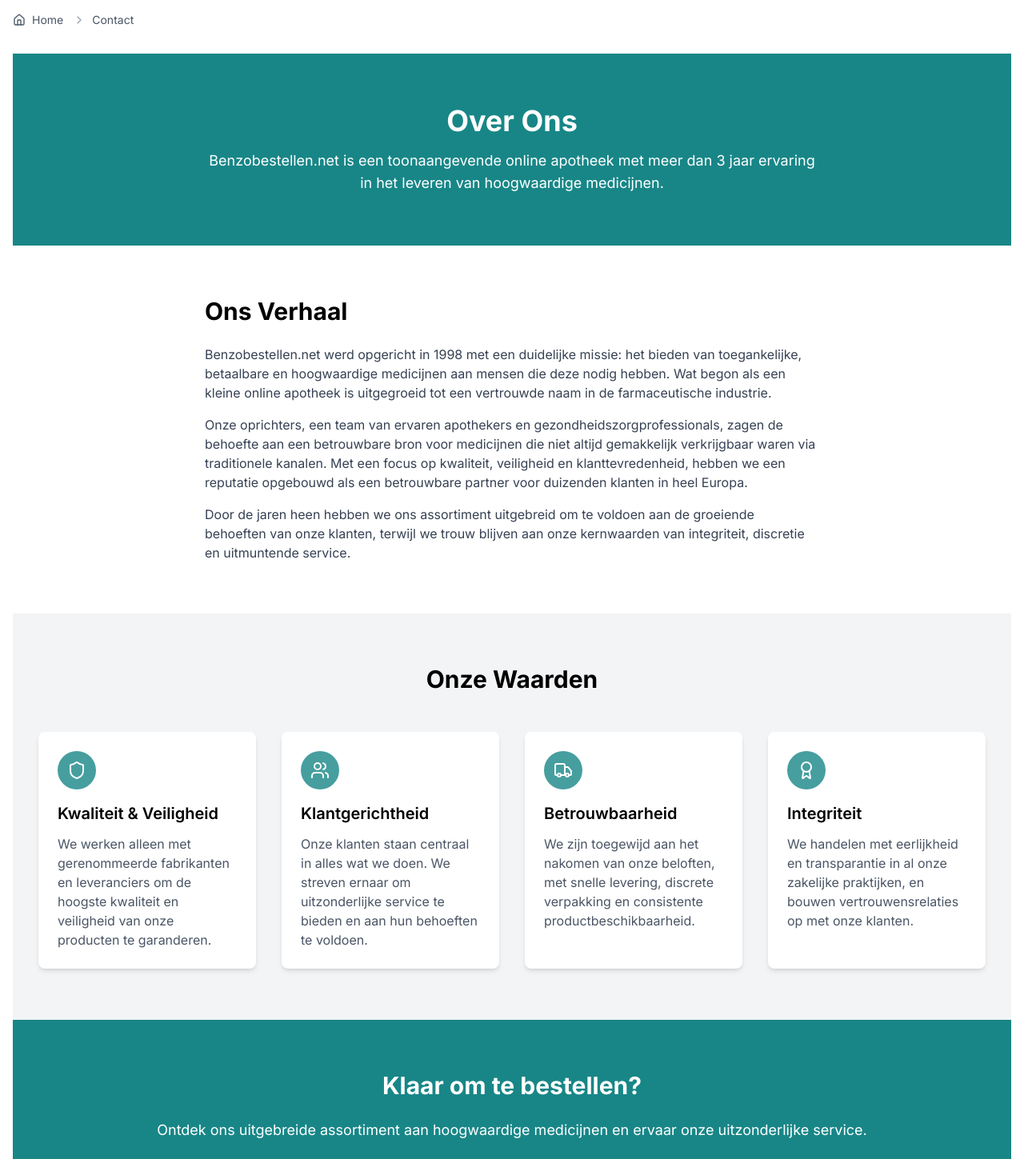
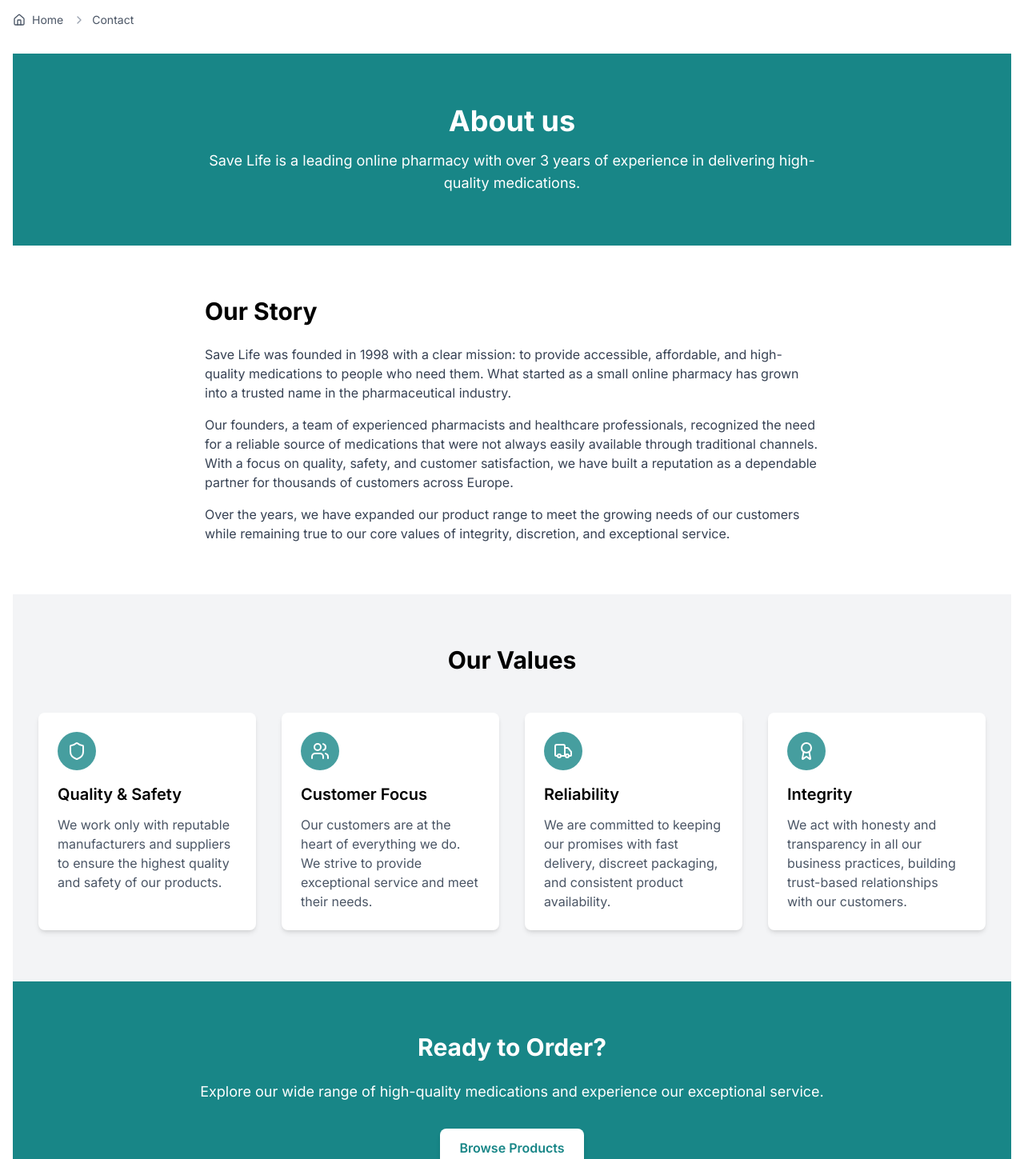
Before and after one commit to tanjilahamed99/save-life-frontend, a Next.js app: page /over-ons in a window 1280 px wide. Shown: the part 140-1589 px from the top of the page at 80% size. Built offline with nearby package versions, Linux system fonts and the light colour scheme.

Commit message:
about section completed

```diff
--- a/src/app/(main)/over-ons/page.jsx
+++ b/src/app/(main)/over-ons/page.jsx
@@ -1,21 +1,20 @@
-import Breadcrumb from '@/components/Breadcrumb';
-import { Award, Shield, Truck, Users } from 'lucide-react';
-import Link from 'next/link';
+import Breadcrumb from "@/components/Breadcrumb";
+import { Award, Shield, Truck, Users } from "lucide-react";
+import Link from "next/link";
 
 export default function AboutPage() {
   return (
     <div className="flex min-h-screen flex-col px-4 py-6">
-      <Breadcrumb items={[{ label: 'Contact', href: '/over-ons' }]} />
+      <Breadcrumb items={[{ label: "Contact", href: "/over-ons" }]} />
       <main>
         {/* Hero Section */}
         <section className="bg-[#188687] py-16 text-white mt-8">
           <div className="container mx-auto px-4 sm:px-6 lg:px-8">
             <div className="mx-auto max-w-3xl text-center">
-              <h1 className="mb-4 text-4xl font-bold">Over Ons</h1>
+              <h1 className="mb-4 text-4xl font-bold">About us</h1>
               <p className="text-lg">
-                Benzobestellen.net is een toonaangevende online apotheek met
-                meer dan 3 jaar ervaring in het leveren van hoogwaardige
-                medicijnen.
+                Save Life is a leading online pharmacy with over 3 years of
+                experience in delivering high-quality medications.
               </p>
             </div>
           </div>
@@ -26,29 +25,29 @@
           <div className="container mx-auto px-4 sm:px-6 lg:px-8">
             <div className="grid grid-cols-1 gap-12 max-w-3xl mx-auto">
               <div>
-                <h2 className="mb-6 text-3xl font-bold">Ons Verhaal</h2>
+                <h2 className="mb-6 text-3xl font-bold">Our Story</h2>
                 <div className="space-y-4 text-gray-700">
                   <p>
-                    Benzobestellen.net werd opgericht in 1998 met een duidelijke
-                    missie: het bieden van toegankelijke, betaalbare en
-                    hoogwaardige medicijnen aan mensen die deze nodig hebben.
-                    Wat begon als een kleine online apotheek is uitgegroeid tot
-                    een vertrouwde naam in de farmaceutische industrie.
+                    Save Life was founded in 1998 with a clear mission: to
+                    provide accessible, affordable, and high-quality medications
+                    to people who need them. What started as a small online
+                    pharmacy has grown into a trusted name in the pharmaceutical
+                    industry.
                   </p>
                   <p>
-                    Onze oprichters, een team van ervaren apothekers en
-                    gezondheidszorgprofessionals, zagen de behoefte aan een
-                    betrouwbare bron voor medicijnen die niet altijd gemakkelijk
-                    verkrijgbaar waren via traditionele kanalen. Met een focus
-                    op kwaliteit, veiligheid en klanttevredenheid, hebben we een
-                    reputatie opgebouwd als een betrouwbare partner voor
-                    duizenden klanten in heel Europa.
+                    Our founders, a team of experienced pharmacists and
+                    healthcare professionals, recognized the need for a reliable
+                    source of medications that were not always easily available
+                    through traditional channels. With a focus on quality,
+                    safety, and customer satisfaction, we have built a
+                    reputation as a dependable partner for thousands of
+                    customers across Europe.
                   </p>
                   <p>
-                    Door de jaren heen hebben we ons assortiment uitgebreid om
-                    te voldoen aan de groeiende behoeften van onze klanten,
-                    terwijl we trouw blijven aan onze kernwaarden van
-                    integriteit, discretie en uitmuntende service.
+                    Over the years, we have expanded our product range to meet
+                    the growing needs of our customers while remaining true to
+                    our core values of integrity, discretion, and exceptional
+                    service.
                   </p>
                 </div>
               </div>
@@ -59,56 +58,51 @@
         {/* Our Values */}
         <section className="bg-gray-100 py-16">
           <div className="container mx-auto px-4 sm:px-6 lg:px-8">
-            <h2 className="mb-12 text-center text-3xl font-bold">
-              Onze Waarden
-            </h2>
+            <h2 className="mb-12 text-center text-3xl font-bold">Our Values</h2>
             <div className="grid grid-cols-1 gap-8 sm:grid-cols-2 lg:grid-cols-4">
               {/* Value Item */}
               <div className="rounded-lg bg-white p-6 shadow-md">
                 <div className="mb-4 flex h-12 w-12 items-center justify-center rounded-full bg-[#188687]/80">
                   <Shield className="h-6 w-6 text-white" />
                 </div>
-                <h3 className="mb-3 text-xl font-semibold">
-                  Kwaliteit & Veiligheid
-                </h3>
+                <h3 className="mb-3 text-xl font-semibold">Quality & Safety</h3>
                 <p className="text-gray-600">
-                  We werken alleen met gerenommeerde fabrikanten en leveranciers
-                  om de hoogste kwaliteit en veiligheid van onze producten te
-                  garanderen.
+                  We work only with reputable manufacturers and suppliers to
+                  ensure the highest quality and safety of our products.
                 </p>
               </div>
-              {/* Repeat similar blocks for other values */}
+
               <div className="rounded-lg bg-white p-6 shadow-md">
                 <div className="mb-4 flex h-12 w-12 items-center justify-center rounded-full bg-[#188687]/80">
                   <Users className="h-6 w-6 text-white" />
                 </div>
-                <h3 className="mb-3 text-xl font-semibold">Klantgerichtheid</h3>
+                <h3 className="mb-3 text-xl font-semibold">Customer Focus</h3>
                 <p className="text-gray-600">
-                  Onze klanten staan centraal in alles wat we doen. We streven
-                  ernaar om uitzonderlijke service te bieden en aan hun
-                  behoeften te voldoen.
+                  Our customers are at the heart of everything we do. We strive
+                  to provide exceptional service and meet their needs.
                 </p>
               </div>
+
               <div className="rounded-lg bg-white p-6 shadow-md">
                 <div className="mb-4 flex h-12 w-12 items-center justify-center rounded-full bg-[#188687]/80">
                   <Truck className="h-6 w-6 text-white" />
                 </div>
-                <h3 className="mb-3 text-xl font-semibold">Betrouwbaarheid</h3>
+                <h3 className="mb-3 text-xl font-semibold">Reliability</h3>
                 <p className="text-gray-600">
-                  We zijn toegewijd aan het nakomen van onze beloften, met
-                  snelle levering, discrete verpakking en consistente
-                  productbeschikbaarheid.
+                  We are committed to keeping our promises with fast delivery,
+                  discreet packaging, and consistent product availability.
                 </p>
               </div>
+
               <div className="rounded-lg bg-white p-6 shadow-md">
                 <div className="mb-4 flex h-12 w-12 items-center justify-center rounded-full bg-[#188687]/80">
                   <Award className="h-6 w-6 text-white" />
                 </div>
-                <h3 className="mb-3 text-xl font-semibold">Integriteit</h3>
+                <h3 className="mb-3 text-xl font-semibold">Integrity</h3>
                 <p className="text-gray-600">
-                  We handelen met eerlijkheid en transparantie in al onze
-                  zakelijke praktijken, en bouwen vertrouwensrelaties op met
-                  onze klanten.
+                  We act with honesty and transparency in all our business
+                  practices, building trust-based relationships with our
+                  customers.
                 </p>
               </div>
             </div>
@@ -118,16 +112,15 @@
         {/* Call to Action */}
         <section className="bg-[#188687] py-16 text-white">
           <div className="container mx-auto px-4 sm:px-6 lg:px-8 text-center">
-            <h2 className="mb-6 text-3xl font-bold">Klaar om te bestellen?</h2>
+            <h2 className="mb-6 text-3xl font-bold">Ready to Order?</h2>
             <p className="mb-8 text-lg">
-              Ontdek ons uitgebreide assortiment aan hoogwaardige medicijnen en
-              ervaar onze uitzonderlijke service.
+              Explore our wide range of high-quality medications and experience
+              our exceptional service.
             </p>
             <Link
               href="/shop"
-              className="inline-block rounded-lg bg-white px-6 py-3 text-[#188687] font-semibold shadow-md hover:bg-gray-100 transition duration-300"
-            >
-              Bekijk Producten
+              className="inline-block rounded-lg bg-white px-6 py-3 text-[#188687] font-semibold shadow-md hover:bg-gray-100 transition duration-300">
+              Browse Products
             </Link>
           </div>
         </section>
```
